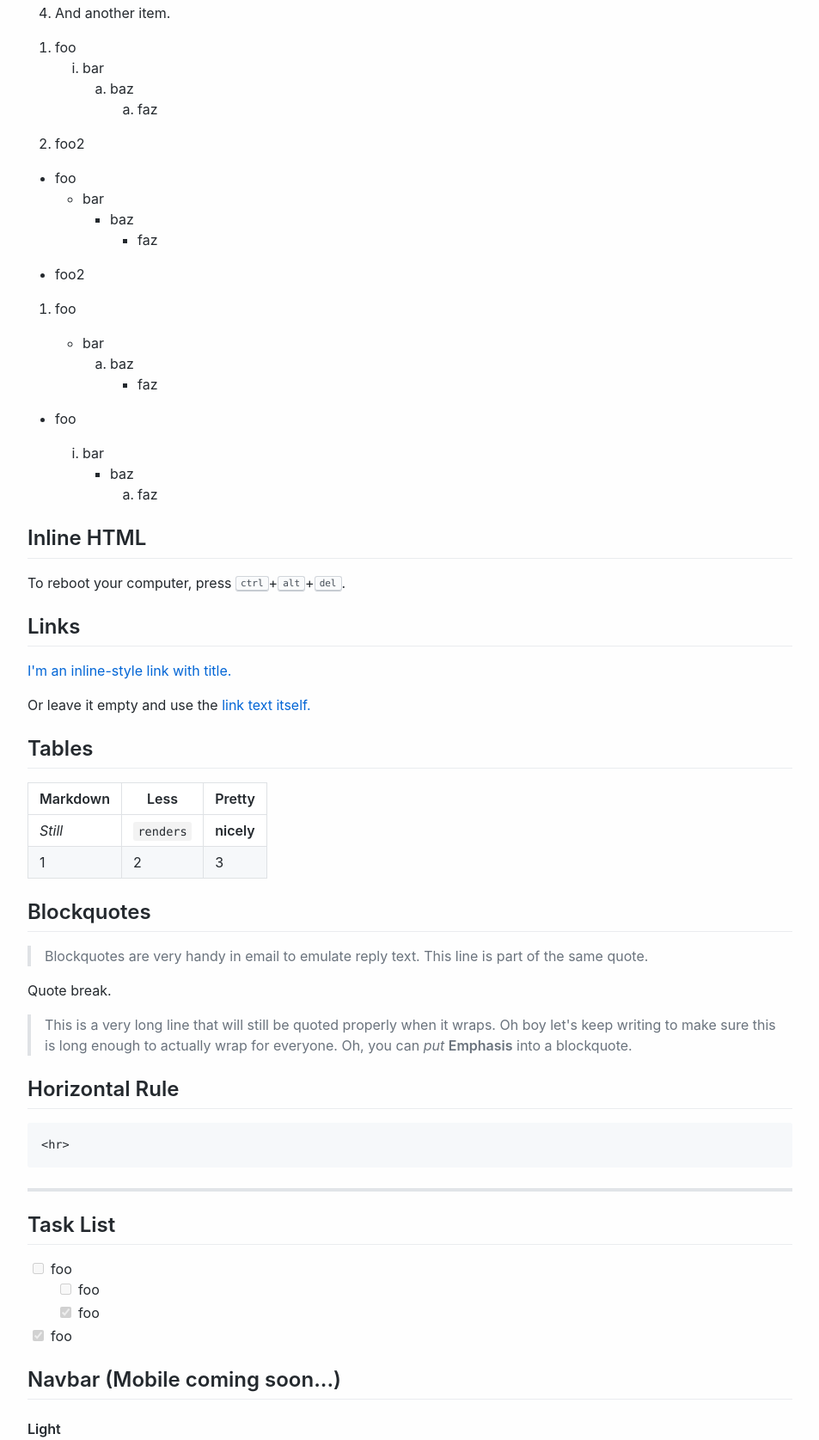
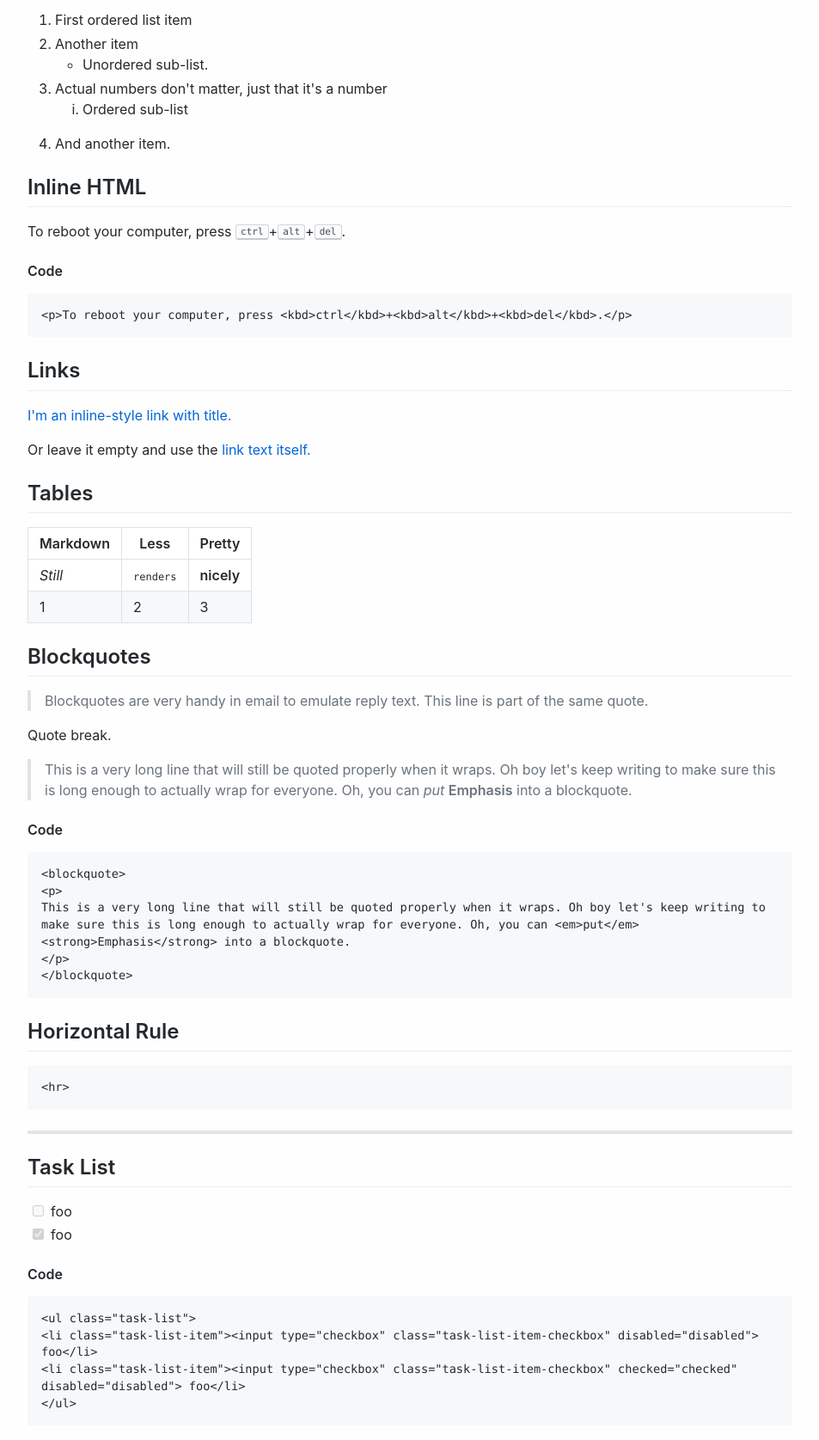
Before and after one commit to mattbeaudin/mdcss-plus, a plain HTML site: page index.html in a window 1280 px wide. Shown: the part 978-2653 px from the top of the page at 86% size, without its empty margins (163-1116 px from the left). Drawn offline with Linux system fonts and the light colour scheme.

Commit message:
Documentation

```diff
--- a/index.html
+++ b/index.html
@@ -34,8 +34,14 @@
 
       <p><em>Italics</em></p>
       <p><strong>Bold</strong></p>
-      <p><del>Scratch this.</del></p>
+      <p><del>Scratch</del></p>
 
+      <h4>Code</h4>
+      <pre>
+        &lt;p&gt;&lt;em&gt;Italics&lt;/em&gt;&lt;/p&gt;
+        &lt;p&gt;&lt;strong&gt;Bold&lt;/strong&gt;&lt;/p&gt;
+        &lt;p&gt;&lt;del&gt;Stratch&lt;/del&gt;&lt;/p&gt;
+      </pre>
 
       <h2>Lists</h2>
 
@@ -56,98 +62,19 @@
         </li>
       </ol>
 
-      <ol>
-        <li>foo
-          <ol>
-            <li>bar
-              <ol>
-                <li>baz
-                  <ol>
-                    <li>faz</li>
-                  </ol>
-                </li>
-              </ol>
-            </li>
-          </ol>
-        </li>
-        <li><p>foo2</p></li>
-      </ol>
-
-      <ul>
-        <li>foo
-          <ul>
-            <li>bar
-              <ul>
-                <li>baz
-                  <ul>
-                    <li>faz</li>
-                  </ul>
-                </li>
-              </ul>
-            </li>
-          </ul>
-        </li>
-        <li><p>foo2</p></li>
-      </ul>
-
-      <ol>
-        <li>
-          <p>foo</p>
-          <ul>
-            <li>bar
-              <ol>
-                <li>baz
-                  <ul>
-                    <li>faz</li>
-                  </ul>
-                </li>
-              </ol>
-            </li>
-          </ul>
-        </li>
-      </ol>
-
-      <ul>
-        <li>
-          <p>foo</p>
-          <ol>
-            <li>bar
-              <ul>
-                <li>baz
-                  <ol>
-                    <li>faz</li>
-                  </ol>
-                </li>
-              </ul>
-            </li>
-          </ol>
-        </li>
-      </ul>
-
       <h2>Inline HTML</h2>
 
       <p>To reboot your computer, press <kbd>ctrl</kbd>+<kbd>alt</kbd>+<kbd>del</kbd>.</p>
+
+      <h4>Code</h4>
+      <pre>
+        &lt;p&gt;To reboot your computer, press &lt;kbd&gt;ctrl&lt;/kbd&gt;+&lt;kbd&gt;alt&lt;/kbd&gt;+&lt;kbd&gt;del&lt;/kbd&gt;.&lt;/p&gt;
+      </pre>
 
       <h2>Links</h2>
 
       <p><a href="https://www.google.com" title="Google's Homepage">I'm an inline-style link with title.</a></p>
       <p>Or leave it empty and use the <a href="http://www.reddit.com">link text itself.</a></p>
-<!--
-      <h2>Code (Syntax Highlighting Documentation Coming Soon)</h2>
-
-      <pre class="highlight"><code>
-        <span class="pl-k">var</span> s <span class="pl-k">=</span> <span class="pl-s"><span class="pl-pds">"</span>JavaScript syntax highlighting<span class="pl-pds">"</span></span>;
-        <span class="pl-c1">alert</span>(s);
-      </code></pre>
-
-      <div class="highlight highlight-source-python">
-        <pre>s <span class="pl-k">=</span> <span class="pl-s"><span class="pl-pds">"</span>Python syntax highlighting<span class="pl-pds">"</span></span></pre>
-        <pre><span class="pl-k">print</span> s</pre>
-      </div>
-
-      <pre><code>No language indicated, so no syntax highlighting in Markdown Here (varies on Github).
-      But let's throw in a &lt;b&gt;tag&lt;/b&gt;.
-      </code></pre>-->
 
       <h2>Tables</h2>
 
@@ -190,23 +117,35 @@
         </p>
       </blockquote>
 
+      <h4>Code</h4>
+      <pre>
+        &lt;blockquote&gt;
+          &lt;p&gt;
+            This is a very long line that will still be quoted properly when it wraps. Oh boy let's keep writing to make sure this is long enough to actually wrap for everyone. Oh, you can &lt;em&gt;put&lt;/em&gt; &lt;strong&gt;Emphasis&lt;/strong&gt; into a blockquote.
+          &lt;/p&gt;
+        &lt;/blockquote&gt;
+      </pre>
+
       <h2>Horizontal Rule</h2>
 
-      <pre><code>&lt;hr&gt;</code></pre>
+      <pre>&lt;hr&gt;</pre>
 
       <hr>
 
       <h2>Task List</h2>
 
       <ul class="task-list">
-        <li class="task-list-item"><input type="checkbox" class="task-list-item-checkbox" disabled="disabled"> foo
-          <ul class="task-list">
-            <li class="task-list-item"><input type="checkbox" class="task-list-item-checkbox" disabled="disabled"> foo</li>
-            <li class="task-list-item"><input type="checkbox" class="task-list-item-checkbox" checked="checked" disabled="disabled"> foo</li>
-          </ul>
-        </li>
+        <li class="task-list-item"><input type="checkbox" class="task-list-item-checkbox" disabled="disabled"> foo</li>
         <li class="task-list-item"><input type="checkbox" class="task-list-item-checkbox" checked="checked" disabled="disabled"> foo</li>
       </ul>
+
+      <h4>Code</h4>
+      <pre>
+        &lt;ul class="task-list"&gt;
+          &lt;li class="task-list-item"&gt;&lt;input type="checkbox" class="task-list-item-checkbox" disabled="disabled"&gt; foo&lt;/li&gt;
+          &lt;li class="task-list-item"&gt;&lt;input type="checkbox" class="task-list-item-checkbox" checked="checked" disabled="disabled"&gt; foo&lt;/li&gt;
+        &lt;/ul&gt;
+      </pre>
 
       <h2>Navbar (Mobile coming soon...)</h2>
 
@@ -223,6 +162,21 @@
         </div>
       </nav>
 
+      <h4>Code</h4>
+      <pre>
+        &lt;nav&gt;
+          &lt;div class="nav-left"&gt;
+            &lt;a class="nav-link nav-brand" href="#">Brand&lt;/a&gt;
+            &lt;a class="nav-link" href="#">Link&lt;/a&gt;
+          &lt;/div&gt;
+          &lt;div class="nav-left"&gt;
+            &lt;a class="nav-link" href="#">Link&lt;/a&gt;
+            &lt;a class="nav-link" href="#">Link&lt;/a&gt;
+            &lt;a class="nav-link" href="#">Link&lt;/a&gt;
+          &lt;/div&gt;
+        &lt;/nav&gt;
+      </pre>
+
       <h4>Dark</h4>
       <nav class="nav-dark" style="position: relative; z-index: 0;">
         <div class="nav-left">
@@ -236,6 +190,13 @@
         </div>
       </nav>
 
+      <h4>Code</h4>
+      <pre>
+        &lt;nav class="nav-dark"&gt;
+        ...
+        &lt;/nav&gt;
+      </pre>
+
       <h2>Progress Bar</h2>
 
       <h4>Primary</h4>
@@ -245,12 +206,30 @@
         </span>
       </div>
 
+      <h4>Code</h4>
+      <pre>
+        &lt;div class="progress"&gt;
+        &lt;span class="progress-bar" style="width:35%;"&gt;
+        35%
+        &lt;/span&gt;
+        &lt;/div&gt;
+      </pre>
+
       <h4>Warning</h4>
       <div class="progress">
         <span class="progress-bar progress-warning" style="width:50%;">
           50%
         </span>
       </div>
+
+      <h4>Code</h4>
+      <pre>
+        &lt;div class="progress"&gt;
+        &lt;span class="progress-bar progress-warning" style="width:50%;"&gt;
+        50%
+        &lt;/span&gt;
+        &lt;/div&gt;
+      </pre>
 
       <h4>Danger</h4>
       <div class="progress">
@@ -259,17 +238,40 @@
         </span>
       </div>
 
+      <h4>Code</h4>
+      <pre>
+        &lt;div class="progress"&gt;
+        &lt;span class="progress-bar progress-danger" style="width:100%;"&gt;
+        100%
+        &lt;/span&gt;
+        &lt;/div&gt;
+      </pre>
+
       <h2>Buttons</h2>
 
       <h4>Primary</h4>
       <a class="btn" href="#">Click Me</a>
 
+      <h4>Code</h4>
+      <pre>
+        &lt;a class="btn" href="#"&gt;Click Me&lt;/a&gt;
+      </pre>
+
       <h4>Warning</h4>
       <a class="btn btn-warning" href="#">Click Me</a>
+
+      <h4>Code</h4>
+      <pre>
+        &lt;a class="btn btn-warning" href="#"&gt;Click Me&lt;/a&gt;
+      </pre>
 
       <h4>Danger</h4>
       <a class="btn btn-danger" href="#">Click Me</a>
 
+      <h4>Code</h4>
+      <pre>
+        &lt;a class="btn btn-danger" href="#"&gt;Click Me&lt;/a&gt;
+      </pre>
     </div>
   </body>
 </html>
--- a/mdcss-plus.scss
+++ b/mdcss-plus.scss
@@ -623,56 +623,14 @@ img {
   }
 }
 
-code {
-  padding: 0.2em 0.4em;
-  margin: 0;
-  font-size: 85%;
-  background-color: rgba(27,31,35,0.05);
-  border-radius: $border-radius-base;
-}
-
-pre {
-  word-wrap: normal;
-  > code {
-	  padding: 0;
-	  margin: 0;
-	  font-size: 100%;
-	  word-break: normal;
-	  white-space: pre;
-	  background: transparent;
-	  border: 0;
-  }
-}
-
-.highlight {
-  margin-bottom: 16px;
-}
-
-.highlight pre {
-  margin-bottom: 0;
-  word-break: normal;
-}
-
-.highlight pre,
 pre {
   padding: 16px;
   overflow: auto;
+  white-space: pre-line;
   font-size: 85%;
   line-height: 1.45;
   background-color: #f6f8fa;
   border-radius: $border-radius-base;
-}
-
-pre code {
-  display: inline;
-  max-width: auto;
-  padding: 0;
-  margin: 0;
-  overflow: visible;
-  line-height: inherit;
-  word-wrap: normal;
-  background-color: transparent;
-  border: 0;
 }
 
 .full-commit .btn-outline:not(:disabled):hover {
```
Also changed, not shown: mdcss-plus.css, 1 other file.
